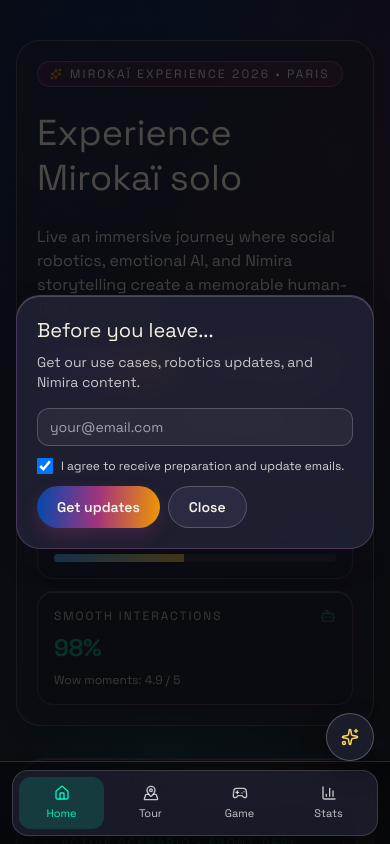
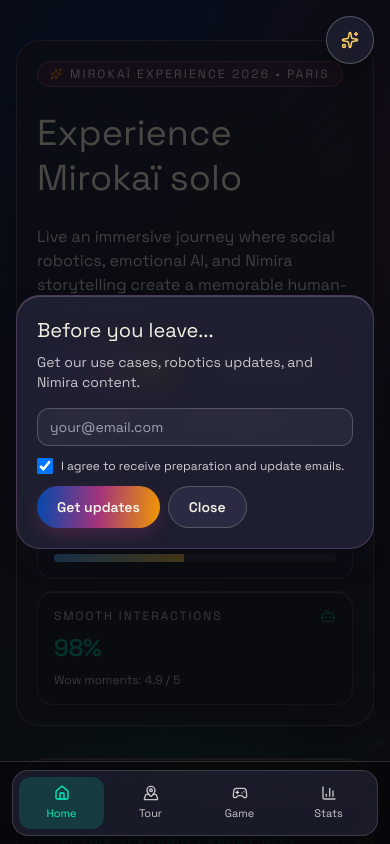
Before and after one commit to rolln7drktayau/MirokaiXP, a Next.js app: page / in a window 390 px wide. Shown: the top 844 px of the page. Built offline with nearby package versions, Linux system fonts and the light colour scheme; no server answers; grey boxes are pictures that could not be loaded.

Commit message:
fix: move mobile controls bubble to top-right and make it draggable

```diff
--- a/components/ui/ThemeLangSwitcher.tsx
+++ b/components/ui/ThemeLangSwitcher.tsx
@@ -1,6 +1,6 @@
 "use client";
 
-import { AnimatePresence, motion } from "framer-motion";
+import { AnimatePresence, motion, useDragControls } from "framer-motion";
 import { Languages, MoonStar, Sparkles, SunMedium, X } from "lucide-react";
 import { useEffect, useState } from "react";
 
@@ -129,13 +129,25 @@
   const { locale, theme, setLocale, toggleTheme } = useAppPreferences();
   const [isMobile, setIsMobile] = useState(false);
   const [open, setOpen] = useState(false);
-  const mobileBottomOffset = "calc(5.2rem + env(safe-area-inset-bottom))";
+  const [dragBounds, setDragBounds] = useState({ left: -280, right: 0, top: 0, bottom: 560 });
+  const dragControls = useDragControls();
 
   useEffect(() => {
     const syncLayout = () => {
       const mobile = window.innerWidth < 768;
       setIsMobile(mobile);
       setOpen((prev) => (mobile ? prev : true));
+
+      if (mobile) {
+        const margin = 16;
+        const bubbleSize = 48;
+        setDragBounds({
+          left: -(window.innerWidth - bubbleSize - margin * 2),
+          right: 0,
+          top: 0,
+          bottom: Math.max(0, window.innerHeight - bubbleSize - margin * 2),
+        });
+      }
     };
 
     syncLayout();
@@ -152,10 +164,19 @@
   }
 
   return (
-    <div className="fixed right-4 z-[70]" style={{ bottom: mobileBottomOffset }}>
+    <motion.div
+      className="fixed right-4 top-4 z-[70]"
+      drag
+      dragListener={false}
+      dragControls={dragControls}
+      dragMomentum={false}
+      dragElastic={0.08}
+      dragConstraints={dragBounds}
+      whileDrag={{ scale: 1.03 }}
+    >
       <AnimatePresence>
         {open ? (
-          <div className="absolute bottom-14 right-0 w-[min(19rem,calc(100vw-1.5rem))]">
+          <div className="absolute right-0 top-14 w-[min(19rem,calc(100vw-1.5rem))]">
             <ControlsPanel
               locale={locale}
               theme={theme}
@@ -171,12 +192,13 @@
       <motion.button
         type="button"
         onClick={() => setOpen((current) => !current)}
+        onPointerDown={(event) => dragControls.start(event)}
         whileTap={{ scale: 0.94 }}
-        className="inline-flex h-12 w-12 items-center justify-center rounded-full border border-white/25 bg-[#1f2030]/85 text-white shadow-[0_10px_24px_rgba(0,0,0,0.35)] backdrop-blur"
+        className="inline-flex h-12 w-12 touch-none cursor-grab items-center justify-center rounded-full border border-white/25 bg-[#1f2030]/85 text-white shadow-[0_10px_24px_rgba(0,0,0,0.35)] backdrop-blur active:cursor-grabbing"
         aria-label={copy[locale].open}
       >
         {open ? <X size={18} /> : <Sparkles size={18} className="text-[#FFD166]" />}
       </motion.button>
-    </div>
+    </motion.div>
   );
 }
```
